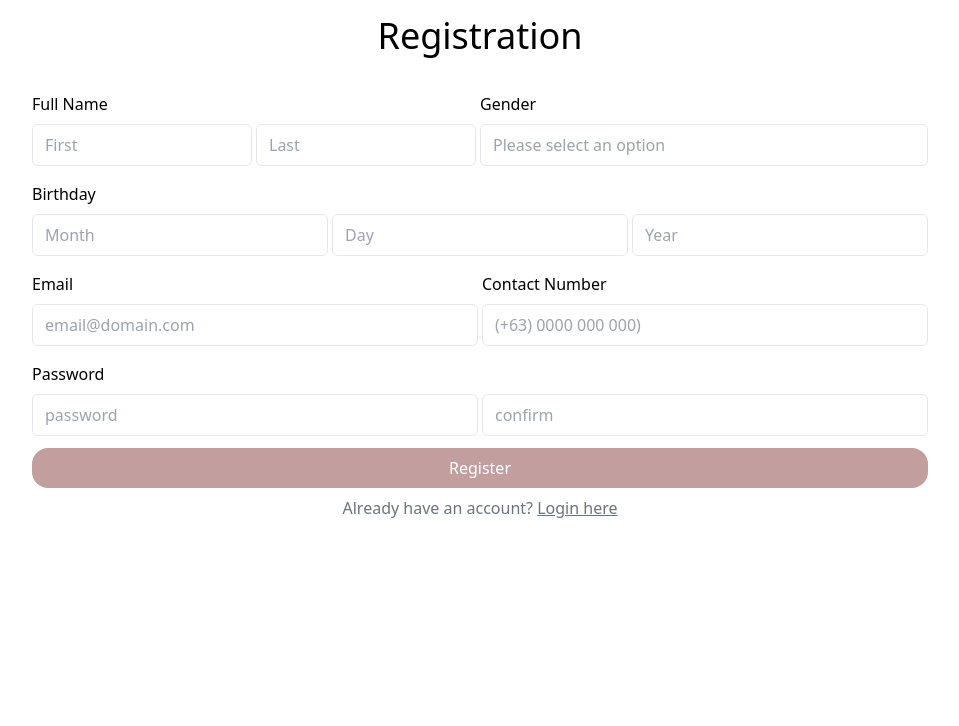
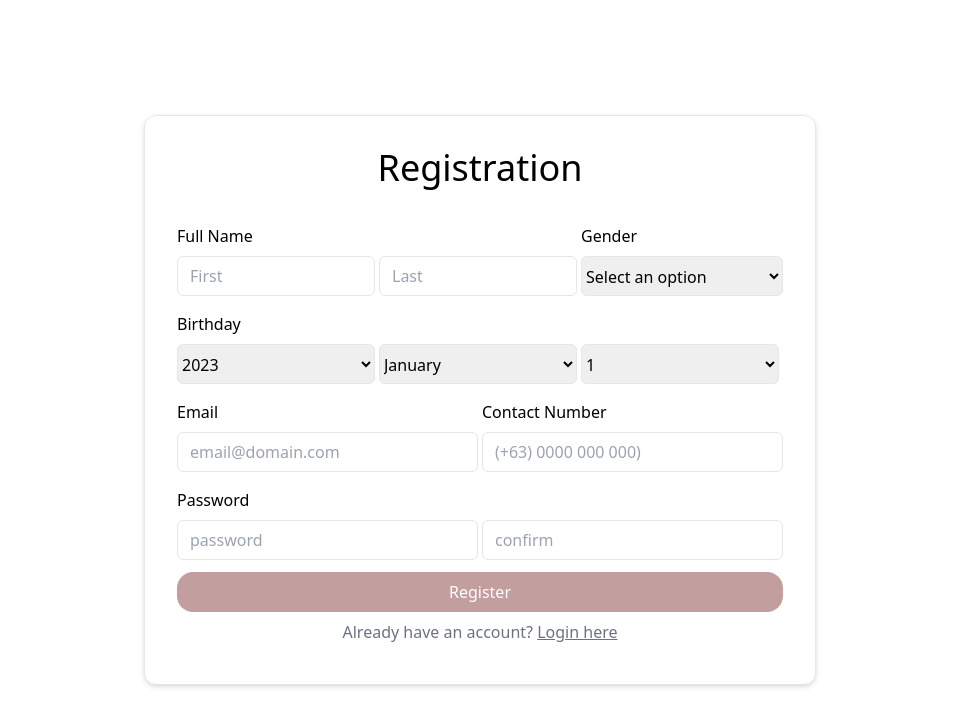
Before and after one commit to ralphscl/grodge-app, a React (Vite) app in the folder client/: page /register in a window 1280 px wide. Shown: the top 726 px of the page, without its empty margins (160-1119 px from the left). Built offline with nearby package versions, Linux system fonts and the light colour scheme.

Commit message:
Login and Registration page design

```diff
--- a/client/src/App.css
+++ b/client/src/App.css
@@ -1,8 +1,9 @@
 input[type="text"],
 input[type="password"],
-input[type="email"] {
+input[type="email"],
+select {
     @apply
-    w-full
+    w-full h-10
     my-2 py-2 px-3
     border rounded-md;
 }
@@ -18,6 +19,15 @@ button.primary {
     p-2 w-full
     text-white
     rounded-2xl
+
+    hover:bg-accent-secondary
+    hover:text-black
+}
+
+h1 {
+    @apply
+    font-sans
+    font-black
 }
 
 .navbar-links li {
--- a/client/src/data/data.jsx
+++ b/client/src/data/data.jsx
@@ -62,3 +62,46 @@ export const gender = [
     value: 'other'
   },
 ];
+
+/**
+ * Month Selection
+ */
+export const month = [
+  {
+    text: 'January',
+    value: '00'
+  },{
+    text: 'February',
+    value: '01'
+  },{
+    text: 'March',
+    value: '02'
+  },{
+    text: 'April',
+    value: '03'
+  },{
+    text: 'May',
+    value: '04'
+  },{
+    text: 'June',
+    value: '05'
+  },{
+    text: 'July',
+    value: '06'
+  },{
+    text: 'August',
+    value: '07'
+  },{
+    text: 'September',
+    value: '08'
+  },{
+    text: 'October',
+    value: '09'
+  },{
+    text: 'November',
+    value: '10'
+  },{
+    text: 'December',
+    value: '11'
+  },
+];
--- a/client/src/pages/LoginPage.jsx
+++ b/client/src/pages/LoginPage.jsx
@@ -2,11 +2,11 @@ import { Link } from "react-router-dom";
 
 const LoginPage = () => {
   return (
-    <div className="flex justify-center">
-      <div className="mt-32 grow">
+    <div className="grid place-items-center h-screen">
+      <div className="grow">
 
-        <h1 className="text-4xl text-center">Login</h1>
-        <form className="max-w-md mx-auto">
+        <form className="bg-slate-0 p-8 max-w-md mx-auto border rounded-xl shadow-[rgba(50,_50,_105,_0.15)_0px_2px_5px_0px,_rgba(0,_0,_0,_0.05)_0px_1px_1px_0px]">
+        <h1 className="mb-8 text-4xl text-center">Login</h1>
           <input type="email" placeholder="your@email.com" />
           <input type="password" placeholder="password" />
           <button className="primary">Login</button>
--- a/client/src/pages/RegisterPage.jsx
+++ b/client/src/pages/RegisterPage.jsx
@@ -1,72 +1,189 @@
-// import { useReducer } from "react";
+import { useEffect, useReducer, useState } from "react";
 import { Link } from "react-router-dom";
 // Data
-import { gender } from "../data/data";
+import { gender, month } from "../data/data";
+// Utils
+import { generateYearArray, getDaysOfMonth } from "../utils/DateUtils";
 
-const LoginPage = () => {
 const userInitial = {
   name: {
     first: '',
     last: '',
   },
   gender: '',
-    birthdate: Date(),
+  birthdate: {
+    day: null,
+    month: null,
+    year: null,
+  },
   contact: '',
   email: '',
   password: '',
 };
 
-  console.log(userInitial);
-  console.log(gender)
+const formReducer = (state, action) => {
+  switch (action.type) {
+    case 'UPDATE_FIELD':
+      return {...state, [action.field]: action.value};
+    case 'UPDATE_NESTED_FIELD':
+      return {...state, [action.parent]: {...state[action.parent], [action.subfield]: action.value}};
+    case 'RESET':
+      return userInitial;
+    default:
+      return state;
+  }
+}
+
+function RegisterPage() {
+  const [formData, dispatch] = useReducer(formReducer, userInitial);
+  const [days, setDays] = useState(null);
+
+  useEffect(() => {
+    setDays(getDaysOfMonth(2023, '00'));
+  }, []);
+
+  const handleChange = (field, value) => {
+    dispatch({ type: 'UPDATE_FIELD', field, value });
+  }
+
+  const handleNestedhange = (parent, subfield, value) => {
+    dispatch({ type: 'UPDATE_NESTED_FIELD', parent, subfield, value });
+  }
+
+  const handleMonthChange = (parent, subfield, value) => {
+    dispatch({ type: 'UPDATE_NESTED_FIELD', parent, subfield, value });
+    setDays(getDaysOfMonth(2023, '00'));
+  }
+
+  const handleReset = () => {
+    dispatch({ type: 'RESET'});
+  }
+
+  const handleSubmit = (e) => {
+    e.preventDefault();
+    handleReset();
+    console.log(formData);
+  }
+
   return (
-    <div className="flex justify-center items-center">
-      <div className="mt-4 grow">
+    <div className="grid place-items-center h-screen">
+      <div className="grow">
 
+        <form className="p-8 max-w-2xl mx-auto border rounded-xl shadow-[rgba(50,_50,_105,_0.15)_0px_2px_5px_0px,_rgba(0,_0,_0,_0.05)_0px_1px_1px_0px]" onSubmit={handleSubmit}>
         <h1 className="mb-8 text-4xl text-center">Registration</h1>
-        <form className="max-w-4xl mx-auto">
 
+          {/* Name and Gender */}
           <div className="py-1 flex">
-            <div className="w-1/2">
+            <div className="w-2/3">
               <h3 className="text-bold">Full Name</h3>
               <div className="flex">
-                <input className="w-1/2 me-1" type="text" placeholder="First" />
-                <input className="w-1/2 me-1" type="text" placeholder="Last" />
+                <input
+                  type="text"
+                  placeholder="First"
+                  value={formData.name.first}
+                  onChange={(e) => handleNestedhange('name', 'first', e.target.value)}
+                  className="w-1/2 me-1"
+                />
+                <input
+                  type="text"
+                  placeholder="Last"
+                  value={formData.name.last}
+                  onChange={(e) => handleNestedhange('name', 'last', e.target.value)}
+                  className="w-1/2 me-1"
+                />
               </div>
             </div>
-            <div className="w-1/2">
+            <div className="w-1/3">
               <h3 className="text-bold">Gender</h3>
               <div>
-                <input className="" type="text" placeholder="Please select an option" />
+                <select
+                  value={formData.gender}
+                  onChange={(e) => handleChange('gender', e.target.value)}
+                  className="my-2 py-2"
+                >
+                  <option value="">Select an option</option>
+                  {gender.map(item => {
+                    return <option key={item.value} value={item.value}>{item.text}</option>
+                  })}
+                </select>
               </div>
             </div>
           </div>
 
+          {/* Birthdate */}
           <div className="py-1">
             <h3 className="text-bold">Birthday</h3>
             <div className="flex">
-              <input className="w-1/3 me-1" type="text" placeholder="Month" />
-              <input className="w-1/3 me-1" type="text" placeholder="Day" />
-              <input className="w-1/3" type="text" placeholder="Year" />
+
+              <select
+                value={formData.birthdate.year}
+                onChange={(e) => handleMonthChange('birthdate', 'year', e.target.value)}
+                className="my-2 me-1 py-2"
+              >
+                {generateYearArray().map((item) => {
+                  return <option key={item} value={item}>{item}</option>
+                })}
+              </select>
+
+              <select
+                value={formData.birthdate.month}
+                onChange={(e) => handleMonthChange('birthdate', 'month', e.target.value)}
+                className="my-2 me-1 py-2"
+              >
+                {month.map(item => {
+                  return <option key={item.value} value={item.value}>{item.text}</option>
+                })}
+              </select>
+
+              <select
+                value={formData.birthdate.day}
+                onChange={(e) => handleMonthChange('birthdate', 'day', e.target.value)}
+                className="my-2 me-1 py-2"
+              >
+                {days?.map(item => {
+                  return <option key={item} value={item}>{item}</option>
+                })}
+              </select>
             </div>
           </div>
 
+          {/* Email and Contact */}
           <div className="py-1 flex">
             <div className="w-1/2 me-1">
               <h3 className="text-bold">Email</h3>
-              <input type="email" placeholder="email@domain.com" />
+              <input
+                type="email"
+                placeholder="email@domain.com"
+                value={formData.email}
+                onChange={(e) => handleChange('email', e.target.value)}
+              />
             </div>
 
             <div className="w-1/2">
               <h3 className="text-bold">Contact Number</h3>
-              <input type="text" placeholder="(+63) 0000 000 000)" />
+              <input
+                type="text"
+                placeholder="(+63) 0000 000 000)"
+                value={formData.contact}
+                onChange={(e) => handleChange('contact', e.target.value)}
+                />
             </div>
           </div>
 
+          {/* Password */}
           <div className="py-1">
             <h3 className="text-bold">Password</h3>
             <div className="flex">
-              <input className="w-1/2 me-1" type="password" placeholder="password" />
-              <input className="w-1/2" type="password" placeholder="confirm" />
+              <input
+                type="password"
+                placeholder="password"
+                className="w-1/2 me-1"
+              />
+              <input
+                type="password"
+                placeholder="confirm"
+                className="w-1/2"
+              />
             </div>
           </div>
 
@@ -87,4 +204,4 @@ const LoginPage = () => {
   );
 }
 
-export default LoginPage;
+export default RegisterPage;
--- /dev/null
+++ b/client/src/utils/DateUtils.js
@@ -0,0 +1,25 @@
+export function generateYearArray() {
+  const currentYear = new Date().getFullYear();
+  const yearArray = [];
+
+  for (let i = 0; i < 100; i++) {
+    yearArray.push(currentYear - i);
+  }
+
+  return yearArray;
+}
+
+export function getDaysOfMonth(year, month) {
+  // Month is 0-based in JavaScript, so we subtract 1 from the provided month
+  const daysInMonth = new Date(year, month, 0).getDate();
+
+  // Create an array to store the days
+  const daysArray = [];
+
+  // Loop through the days and add them to the array
+  for (let day = 1; day <= daysInMonth; day++) {
+    daysArray.push(day);
+  }
+
+  return daysArray;
+}
```
Lines whose indentation alone changed are shown as unchanged.
